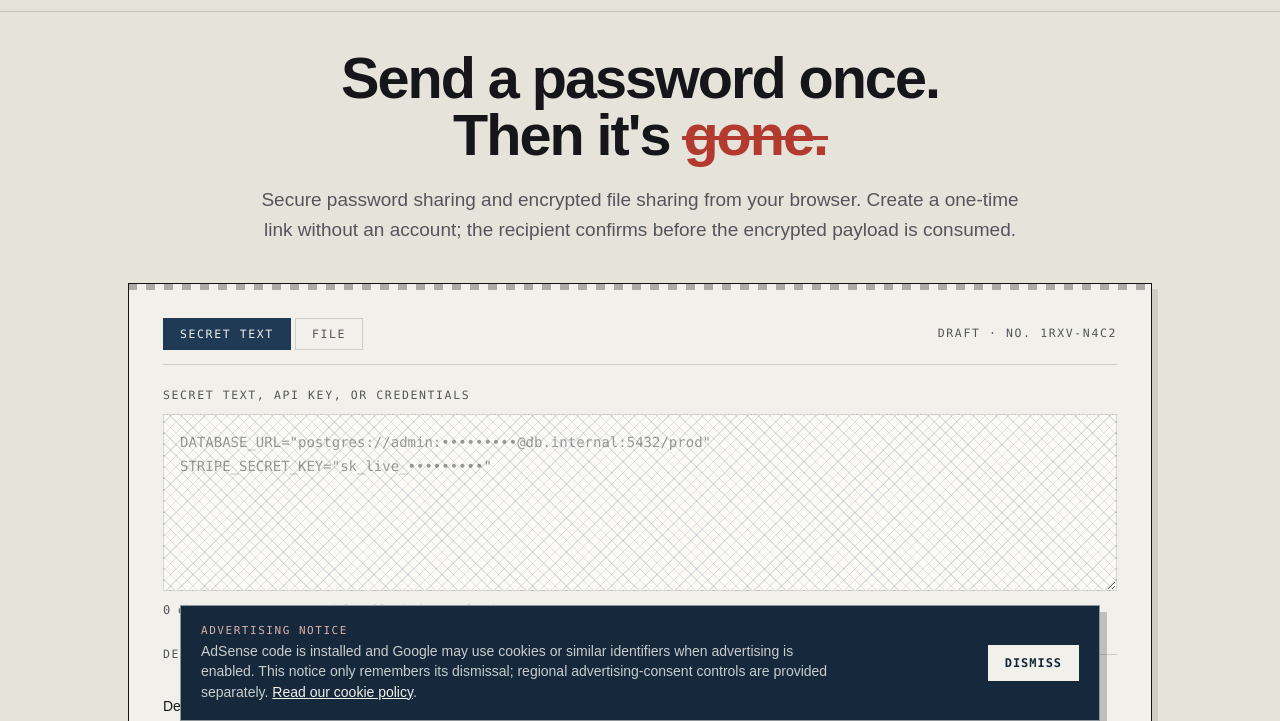
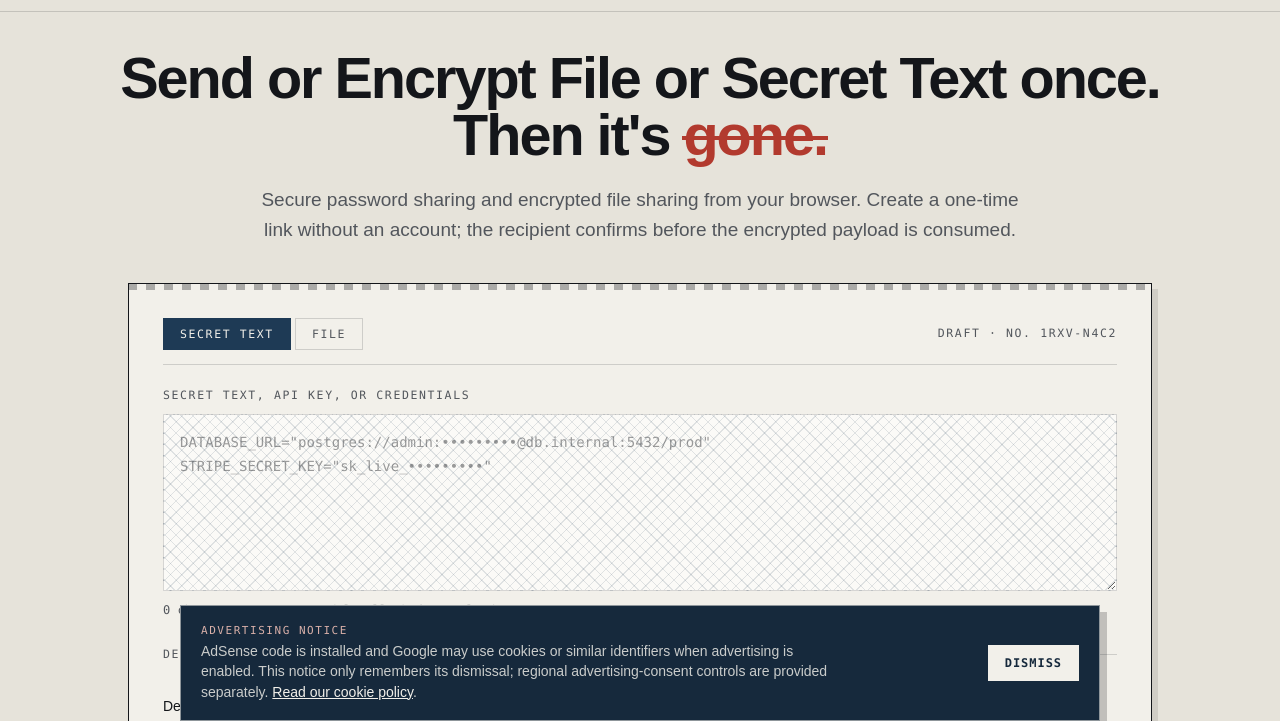
Before and after one commit to Arsalanbashir831/privacy-lock, a website: page index.html in a window 1280 px wide. Shown: the part 51-772 px from the top of the page. Drawn offline with Linux system fonts and the light colour scheme.

Commit message:
change heading

```diff
--- a/index.html
+++ b/index.html
@@ -45,7 +45,7 @@
   <!-- ── HERO ────────────────────────────────────────────────── -->
   <section class="section hero">
     <div class="shell">
-      <h1 class="hero-title">Send a password once.<br>Then it's <em>gone.</em></h1>
+      <h1 class="hero-title">Send or Encrypt File or Secret Text once.<br>Then it's <em>gone.</em></h1>
       <p class="hero-summary">Secure password sharing and encrypted file sharing from your browser. Create a one-time link without an account; the recipient confirms before the encrypted payload is consumed.</p>
     </div>
   </section>
```
